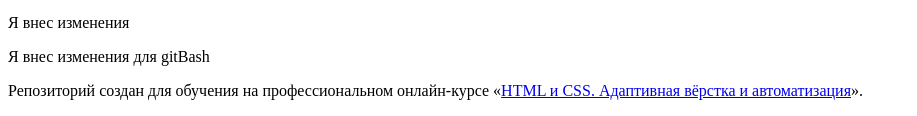
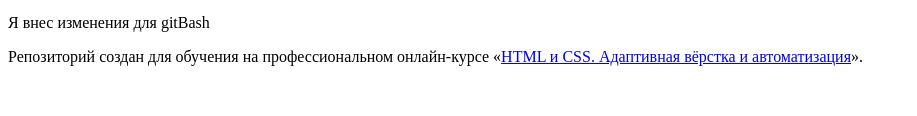
Before and after one commit to Igor-Alexeevich/KatEnergy, a plain HTML site: page index.html in a window 1280 px wide. Shown: the part 2461-2577 px from the top of the page, without its empty margins (0-917 px from the left). After the commit the page ends 2543 px from the top, so only its background shows below. Drawn offline with Linux system fonts and the light colour scheme; files whose address does not match are found by name.

Commit message:
delete "Я внес изменения"

```diff
--- a/index.html
+++ b/index.html
@@ -153,7 +153,6 @@
   </div>
 </footer>
 
-<p class="correction">Я внес изменения</p>
 <p class="correction">Я внес изменения для gitBash</p>
 <p>Репозиторий создан для обучения на профессиональном онлайн‑курсе
   «<a href="https://htmlacademy.ru/intensive/adaptive">HTML и CSS. Адаптивная вёрстка и автоматизация</a>».</p>
```
